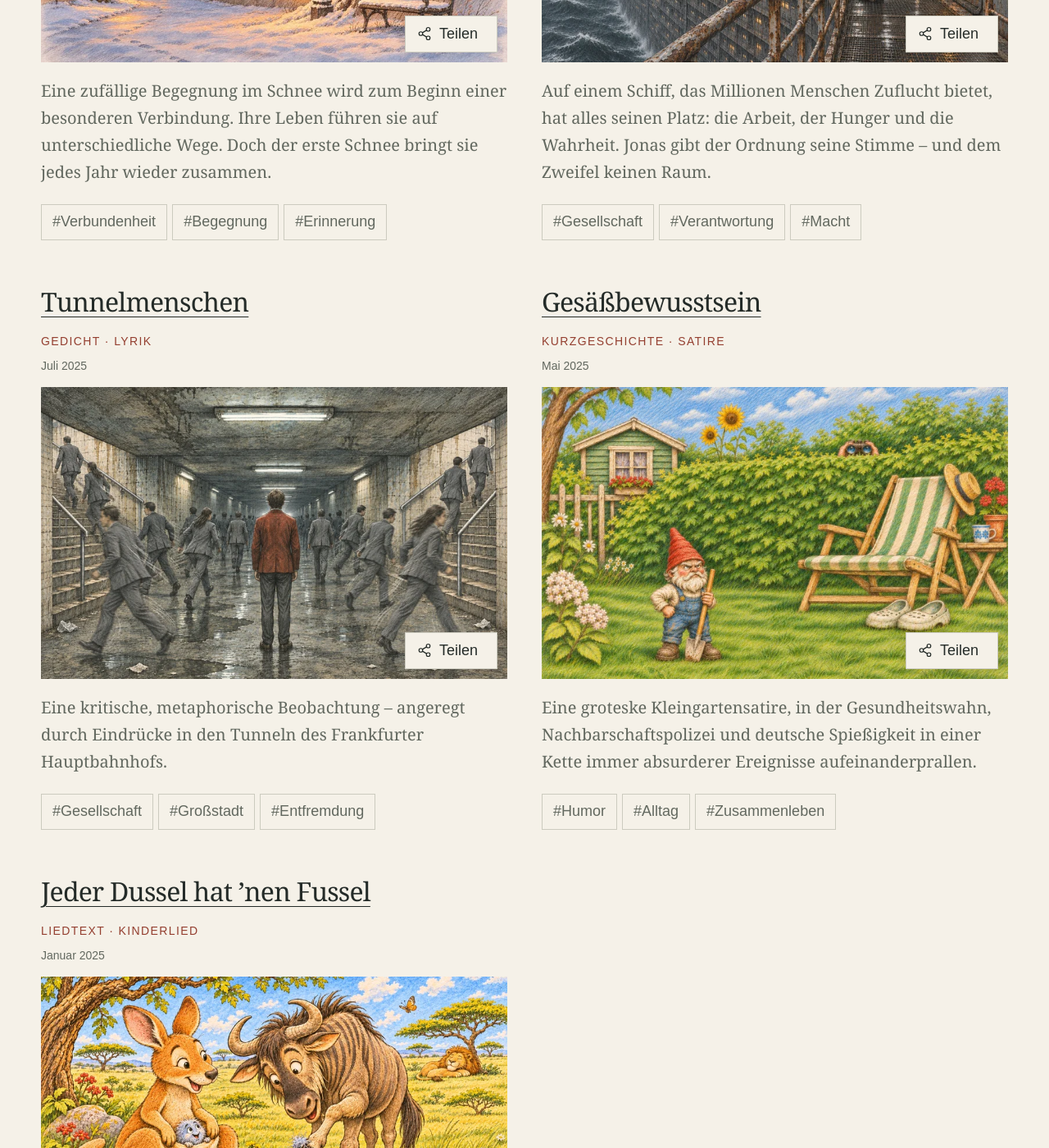
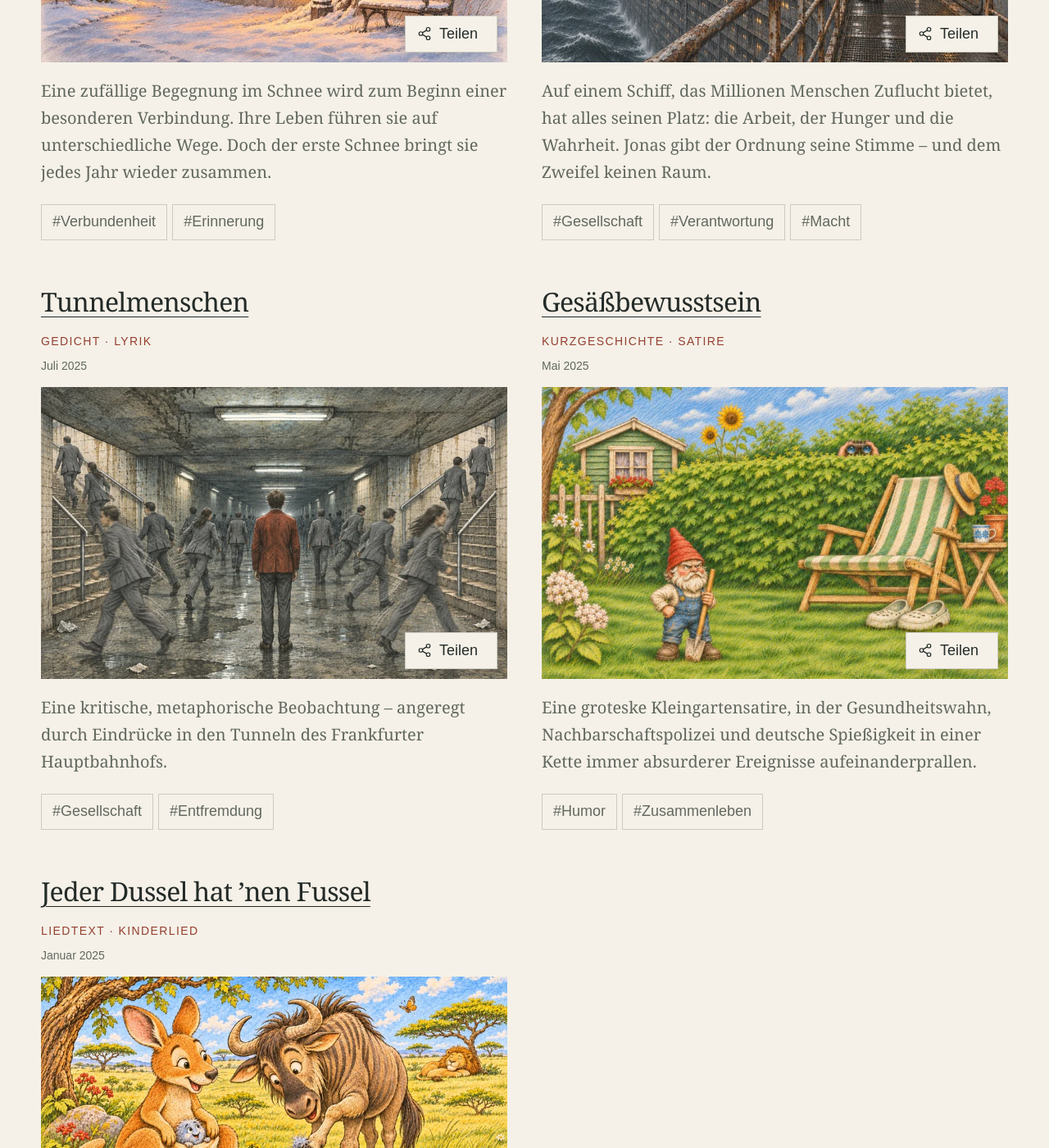
Before and after one commit to LarsLWO/website, a Jekyll site: the page built from index.html, in a window 1280 px wide and 1400 px high, scrolled down 936 px. Shown: the whole window at 82% size. Built offline with Jekyll 4.4.1, drawn with Linux system fonts in a browser that asks for light colours.

Commit message:
Consolidate story tags around central themes

```diff
--- a/_texts/poems/tunnelmenschen.md
+++ b/_texts/poems/tunnelmenschen.md
@@ -5,7 +5,6 @@ text_type: "Gedicht"
 genre: "Lyrik"
 tags:
   - Gesellschaft
-  - Großstadt
   - Entfremdung
 description: "Eine kritische, metaphorische Beobachtung – angeregt durch Eindrücke in den Tunneln des Frankfurter Hauptbahnhofs."
 image: /assets/images/stories/tunnelmenschen-randlos.jpeg
--- a/_texts/short/gesaessbewusstsein.md
+++ b/_texts/short/gesaessbewusstsein.md
@@ -4,7 +4,6 @@ title: "Gesäßbewusstsein"
 genre: "Satire"
 tags:
   - Humor
-  - Alltag
   - Zusammenleben
 description: "Eine groteske Kleingartensatire, in der Gesundheitswahn, Nachbarschaftspolizei und deutsche Spießigkeit in einer Kette immer absurderer Ereignisse aufeinanderprallen."
 image: /assets/images/stories/gesaessbewusstsein-buntstift.jpeg
--- a/_texts/short/schneewartezeit.md
+++ b/_texts/short/schneewartezeit.md
@@ -4,7 +4,6 @@ title: "Schneewartezeit"
 genre: "Erzählung"
 tags:
   - "Verbundenheit"
-  - "Begegnung"
   - "Erinnerung"
 description: "Eine zufällige Begegnung im Schnee wird zum Beginn einer besonderen Verbindung. Ihre Leben führen sie auf unterschiedliche Wege. Doch der erste Schnee bringt sie jedes Jahr wieder zusammen."
 image: /assets/images/stories/schneewartezeit-zeichnung-farbig-small.jpeg
```
Also changed, not shown: _texts/songs/jeder-dussel-hat-nen-fussel.md (+0 -1 lines).
